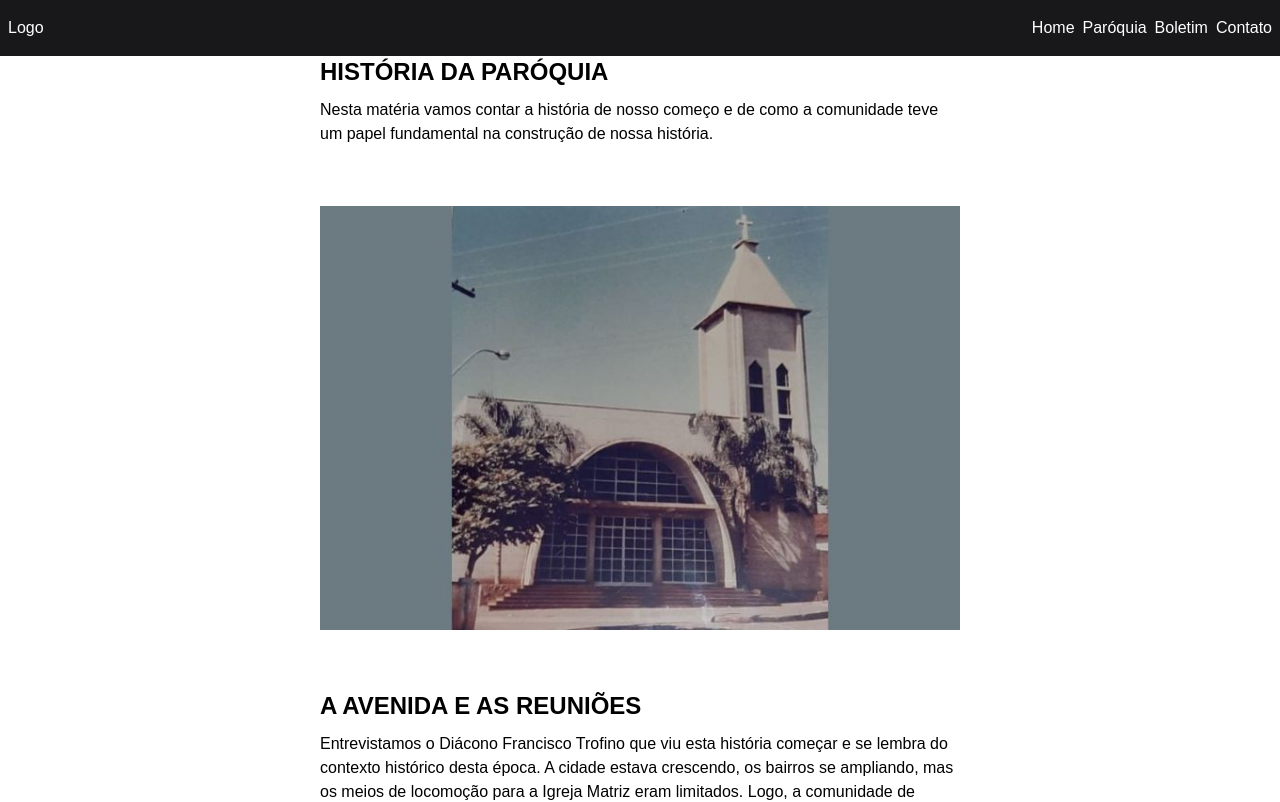
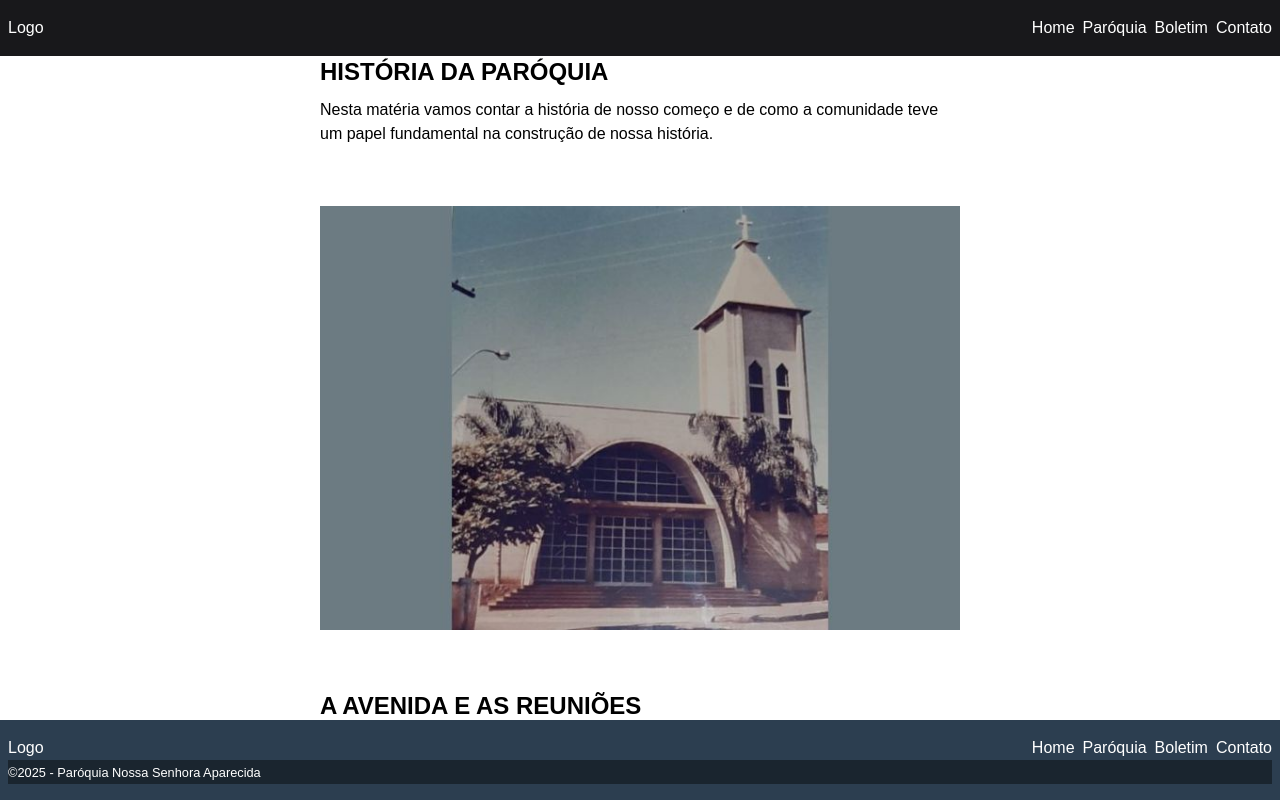
Before and after one commit to lucasgabriel2806/aparecida-jau-site, a Next.js app in the folder aparecida-jau-site/: page /paroquia/historia in a window 1280 px wide. Shown: the top 802 px of the page. Built offline with nearby package versions, Linux system fonts and the light colour scheme.

Commit message:
Adicionando footer

```diff
--- a/aparecida-jau-site/src/app/globals.css
+++ b/aparecida-jau-site/src/app/globals.css
@@ -1,4 +1,8 @@
 @import "tailwindcss";
+
+body {
+  height: 100vh;
+}
 
 /* :root {
   --background: #ffffff;
--- a/aparecida-jau-site/src/app/layout.tsx
+++ b/aparecida-jau-site/src/app/layout.tsx
@@ -1,6 +1,8 @@
 import "./globals.css";
 
 import { Header } from "@/components/header";
+import { Footer } from "@/components/footer";
+
 import { Metadata } from "next";
 
 // Metadado global
@@ -38,6 +40,8 @@ export default function RootLayout({
 
         {children}
 
+        <Footer />
+
       </body>
     </html>
   );
--- /dev/null
+++ b/aparecida-jau-site/src/components/footer/index.tsx
@@ -0,0 +1,57 @@
+import Link from 'next/link';
+
+export function Footer() {
+
+    return(
+
+        <footer className="absolute bottom-0 right-0 w-screen flex flex-col px-2 py-4 bg-[#2C3E50] text-white">
+
+            <div className="flex items-center justify-between w-full mx-auto max-w-7xl">
+
+                <div>
+                    Logo
+                </div>
+
+                <nav>
+
+                    <ul className="flex items-center justify-center gap-2">
+
+                        <li>
+                            <Link href='/'>
+                                Home
+                            </Link>
+                        </li>
+
+                        <li>
+                            <Link href='/paroquia/historia'>
+                                Paróquia
+                            </Link>
+                        </li>
+
+                        <li>
+                            <Link href='/boletim'>
+                                Boletim
+                            </Link>
+                        </li>
+
+                        <li>
+                            <Link href='/contato'>
+                                Contato
+                            </Link>
+                        </li>
+
+                    </ul>
+
+                </nav>
+
+            </div>
+
+            <div className='bg-[#1A252F]'>
+                <small>&copy;2025 - Paróquia Nossa Senhora Aparecida</small>
+            </div>
+
+        </footer>
+
+    )
+
+}
```
